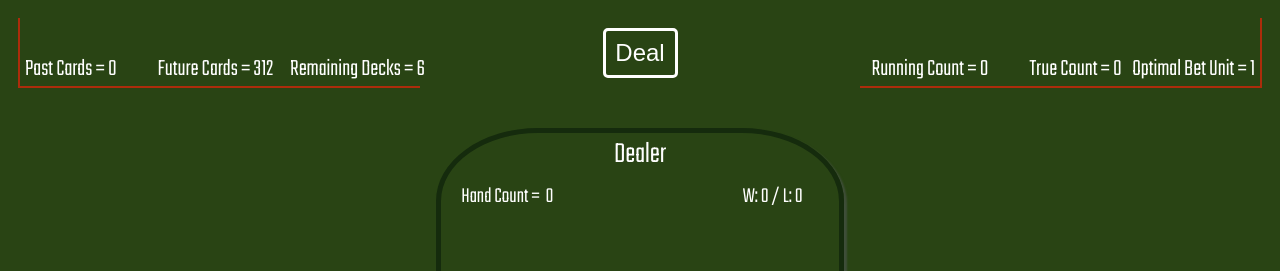
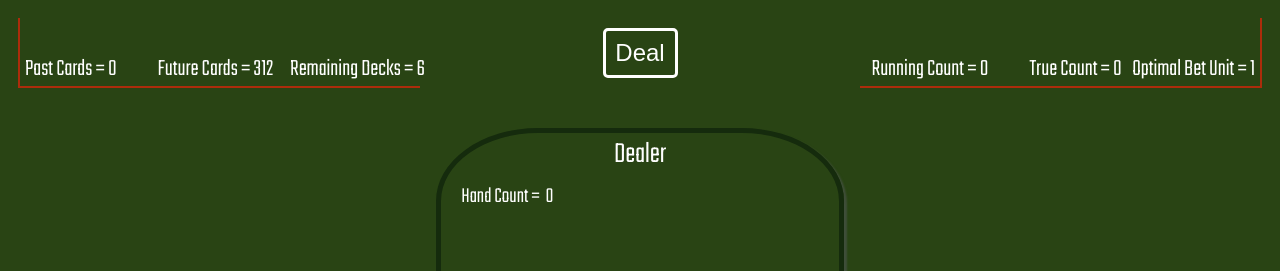
Before and after one commit to ElijahAdams/truecount21, an Angular app: page / in a window 1280 px wide. Shown: the top 271 px of the page. Built offline with nearby package versions, Linux system fonts and the light colour scheme.

Commit message:
remove wincount for dealer. don't show win or lose count for dealer

```diff
--- a/src/app/app.component.ts
+++ b/src/app/app.component.ts
@@ -25,7 +25,7 @@ export class AppComponent implements OnInit, AfterViewInit {
     {num: 1, hand: [], isTurn: false, win: '', isDealer: false, count: 0, winCount: 0, loseCount: 0, children : []},
     {num: 2, hand: [], isTurn: false, win: '', isDealer: false, count: 0, winCount: 0, loseCount: 0, children : []}
     ];
-  dealer = {num: this.players.length, hand: [], isTurn: false, win: '', isDealer: true, count: 0, winCount: 0, loseCount: 0};
+  dealer = {num: this.players.length, hand: [], isTurn: false, win: '', isDealer: true, count: 0};
   dealerTotal;
   singleDeckCardArray = ['2', '3', '4', '5', '6', '7', '8', '9', '10', 'J', 'Q', 'K', 'A'];
   suites = ['spades', 'clubs', 'hearts', 'diamonds'];
@@ -116,7 +116,7 @@ export class AppComponent implements OnInit, AfterViewInit {
     }
     this.resetPlayerHands();
     // this.resetPlayerHands();
-    this.dealer = {num: this.players.length, hand: [], isTurn: false, win: '', isDealer: true, count: 0,  winCount: 0, loseCount: 0};
+    this.dealer = {num: this.players.length, hand: [], isTurn: false, win: '', isDealer: true, count: 0};
     this.dealerTotal = '';
   }
 
--- a/src/app/playing-hand/playing-hand.component.html
+++ b/src/app/playing-hand/playing-hand.component.html
@@ -9,7 +9,7 @@
       <span *ngIf="winnersUpdated && player.win==='Lose'" [@lickadyLose]>{{player.win}}</span>
       <span *ngIf="winnersUpdated && player.win==='Push'" [@pushadyPush]>{{player.win}}</span>
     </p>
-    <p class="col"> W: {{player.winCount}} /  L: {{player.loseCount}}</p>
+    <p class="col"><span *ngIf="player.winCount !== undefined"> W: {{player.winCount}} /  L: {{player.loseCount}}</span></p>
   </div>
 
   <div class="scoreContainer">
```
